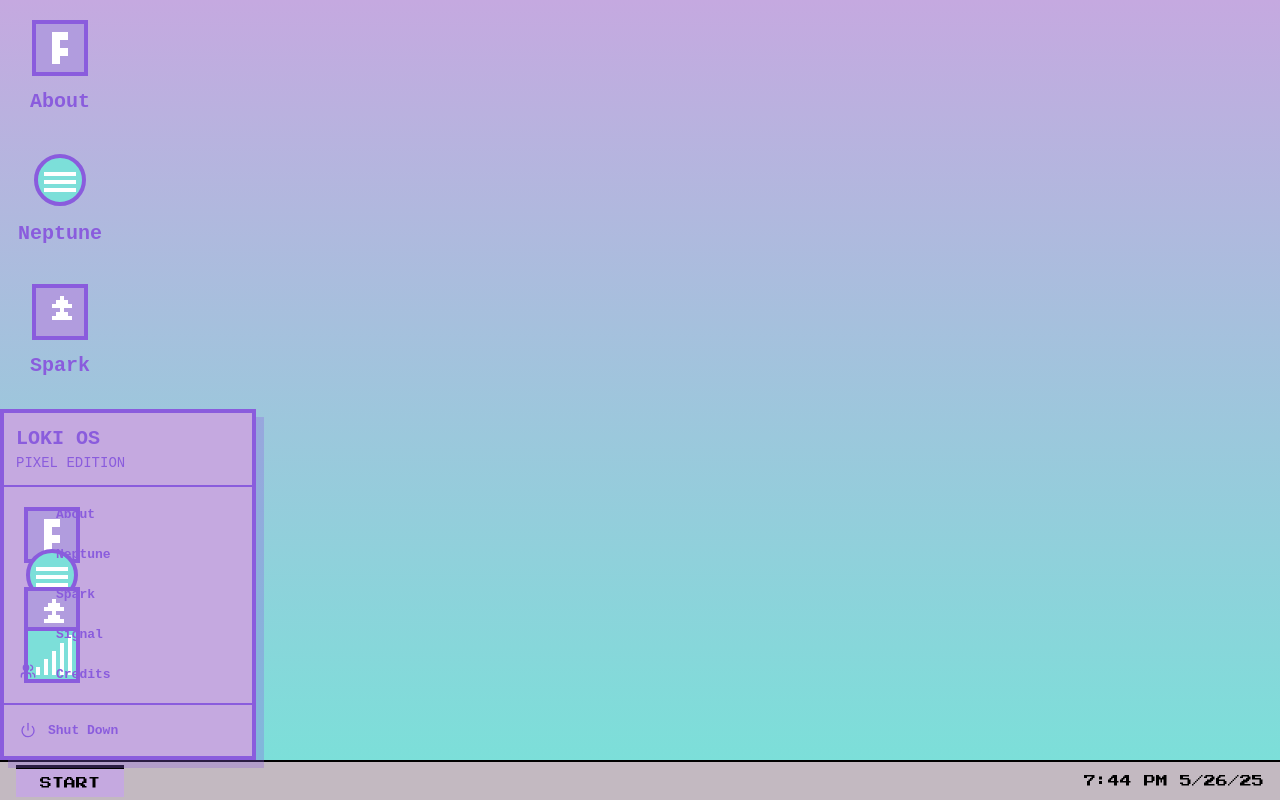
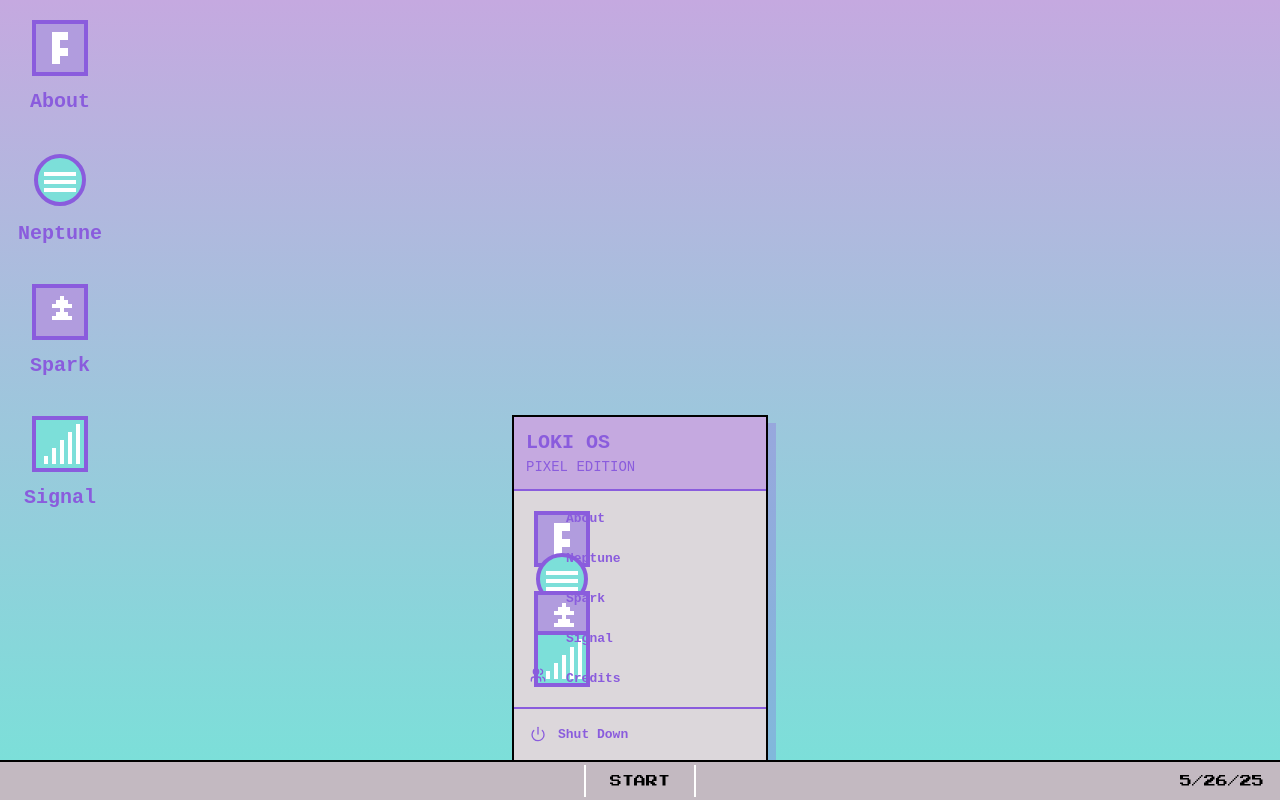
Before and after one commit to lokimeyburg/LokiOS, a Next.js app: page / in a window 1280 px wide. Both pictures are taken after a click on the button "START". Built offline with nearby package versions, Linux system fonts and the light colour scheme.

Commit message:
Styling taskbar and start menu

```diff
--- a/app/page.tsx
+++ b/app/page.tsx
@@ -22,7 +22,7 @@ export default function Home() {
     // Simulate loading time
     const timer = setTimeout(() => {
       setLoading(false)
-    }, 3000)
+    }, 0)
 
     return () => {
       clearTimeout(timer)
@@ -54,8 +54,9 @@ export default function Home() {
               <Desktop />
               <WindowManager />
             </div>
+            {showStartMenu && <StartMenu onItemClick={closeStartMenu} />}
             <Taskbar onStartClick={toggleStartMenu} />
-            {showStartMenu && <StartMenu onItemClick={closeStartMenu} />}
+
           </>
         )}
       </main>
--- a/components/loading-screen.tsx
+++ b/components/loading-screen.tsx
@@ -36,7 +36,7 @@ export default function LoadingScreen() {
         className="text-center p-8 text-[#00FFAA]"
       >
         <div className="text-sm mb-6">
-          LOKI OS - PIXEL
+          LOKI OS
         </div>
         <div className="mb-2 text-xs">
           COPYRIGHT (C) 2025 LOKI.IO LTD
--- a/components/start-menu.tsx
+++ b/components/start-menu.tsx
@@ -85,11 +85,12 @@ export default function StartMenu({ onItemClick }: StartMenuProps) {
 
   return (
     <div
-      className="absolute bottom-10 left-0 w-64 z-50 shadow-[8px_8px_0px_rgba(138,92,221,0.3)]"
+      className="absolute mr-auto ml-auto left-0 right-0 bottom-10 w-64 z-50 shadow-[8px_8px_0px_rgba(138,92,221,0.3)]"
       style={{
-        border: "4px solid #8A5CDD",
-        background: "#C5A9E0",
-        imageRendering: "pixelated",
+        borderTop: "2px solid #000",
+        borderLeft: "2px solid #000",
+        borderRight: "2px solid #000",
+        background: "#DCD7DB",
       }}
     >
       <div
--- a/components/taskbar.tsx
+++ b/components/taskbar.tsx
@@ -41,7 +41,7 @@ export default function Taskbar({ onStartClick }: TaskbarProps) {
 
   return (
     <div
-      className="h-10 flex items-center justify-between px-4 z-50"
+      className="h-10 flex items-center justify-center px-4 z-50"
       style={{
         background: "#C3B9C1",
         borderTop: "2px solid #000000",
@@ -51,8 +51,8 @@ export default function Taskbar({ onStartClick }: TaskbarProps) {
       <button
         className="h-8 px-6 flex items-center justify-center gap-2"
         style={{
-          borderTop: "4px solid #000",
-          background: "#C5A9E0",
+          borderLeft: "2px solid #fff",
+          borderRight: "2px solid #fff",
         }}
         onClick={onStartClick}
       >
@@ -61,8 +61,8 @@ export default function Taskbar({ onStartClick }: TaskbarProps) {
         </span>
       </button>
 
-      <div className="text-[#000] text-xs">
-        {formatTime(currentTime)} {currentDate}
+      <div className="text-[#000] text-xs fixed right-4">
+        {currentDate}
       </div>
     </div>
   )
```
